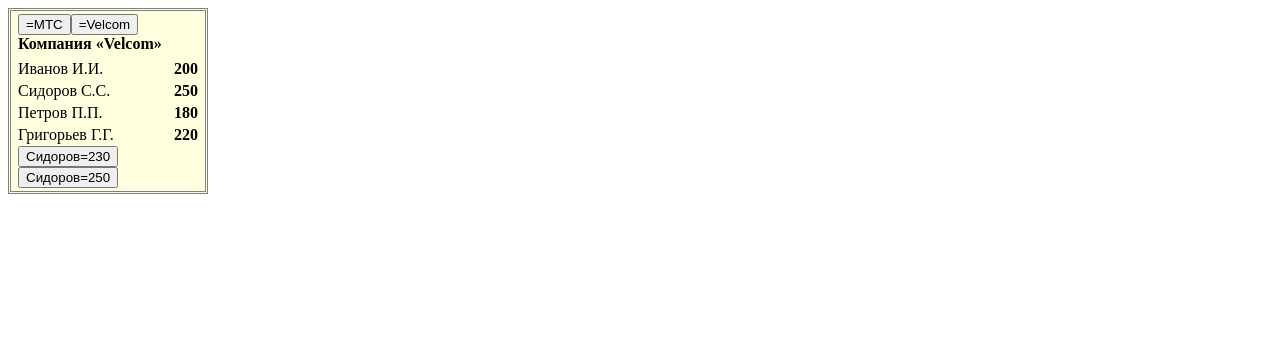
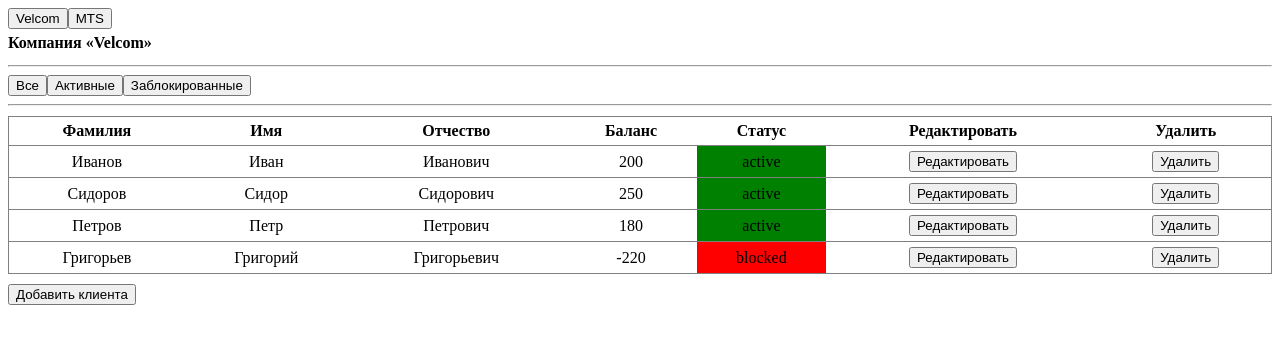
Before and after one commit to savostyuk/FD3-Shulzhenko, a React app in the folder Mobile/: page / in a window 1280 px wide. Built offline with nearby package versions, Linux system fonts and the light colour scheme.

Commit message:
add event

```diff
--- a/Mobile/App.js
+++ b/Mobile/App.js
@@ -7,10 +7,10 @@ import MobileCompany from './components/MobileCompany';
 
 let companyName='Velcom';
 let clientsArr=[
-    {id:101, fio:"Иванов И.И.", balance:200},
-    {id:105, fio:"Сидоров С.С.", balance:250},
-    {id:110, fio:"Петров П.П.", balance:180},
-    {id:120, fio:"Григорьев Г.Г.", balance:220},
+    {id:101, fam:"Иванов", im:"Иван", otch:"Иванович", balance:200},
+    {id:105, fam:"Сидоров", im:"Сидор", otch:"Сидорович", balance:250},
+    {id:110, fam:"Петров", im:"Петр", otch:"Петрович", balance:180},
+    {id:120, fam:"Григорьев", im:"Григорий", otch:"Григорьевич", balance:-220},
 ];
 
 ReactDOM.render(
--- a/Mobile/components/MobileClient.css
+++ b/Mobile/components/MobileClient.css
@@ -1,17 +1,14 @@
-div.MobileClient
-{
-    padding: 2px 0;
+tr.MobileClientInfo{
+    border: 1px solid gray;
+    border-collapse: collapse;
+}
+tr.MobileClientInfo td{
+    padding: 5px 0;
 }
 
-span.MobileClientBalance
-{
-    float: right;
-    width: 30px;
-    font-weight: bold;
-    text-align: right;
+td.statusactive{
+    background-color: green;
 }
-
-span.MobileClientFIO
-{
-    margin-right: 30px;
+td.statusblocked{
+    background-color: red;
 }
--- a/Mobile/components/MobileClient.js
+++ b/Mobile/components/MobileClient.js
@@ -1,5 +1,7 @@
 import React from 'react';
 import PropTypes from 'prop-types';
+
+import {clientEvents} from './events';
 
 import './MobileClient.css';
 
@@ -8,7 +10,9 @@ class MobileClient extends React.PureComponent {
     static propTypes = {
         info:PropTypes.shape({
             id: PropTypes.number.isRequired,
-            fio: PropTypes.string.isRequired,
+            fam: PropTypes.string.isRequired,
+            im: PropTypes.string.isRequired,
+            otch: PropTypes.string.isRequired,
             balance: PropTypes.number.isRequired,
         }),
     };
@@ -17,20 +21,38 @@ class MobileClient extends React.PureComponent {
         info: this.props.info,
     };
 
-    componentWillReceiveProps = (newProps) => {
-        console.log("MobileClient id="+this.props.info.id+" componentWillReceiveProps");
-        this.setState({info:newProps.info});
-    };
+    editClient = (EO) =>{
+        clientEvents.emit('EEditClient', this.props.info.id);
+    }
+
+    deleteClient = (EO) =>{
+        clientEvents.emit('EDeleteClient', this.props.info.id);
+    }
+
 
     render() {
 
         console.log("MobileClient id="+this.state.info.id+" render");
 
+        let status;
+        if (this.state.info.balance>=0) status = 'active'
+        else status = 'blocked';
+
         return (
-            <div className='MobileClient'>
-                <span className='MobileClientBalance'>{this.state.info.balance}</span>
-                <span className='MobileClientFIO'>{this.state.info.fio}</span>
-            </div>
+                    <tr className='MobileClientInfo'>
+                        <td>{this.state.info.fam}</td>
+                        <td>{this.state.info.im}</td>
+                        <td>{this.state.info.otch}</td>
+                        <td>{this.state.info.balance}</td>
+                        <td className={"status"+status}>{status}</td>
+                        <td>
+                            <input type='button' value='Редактировать'  onClick={this.editClient}/>
+                        </td>
+                        <td>
+                            <input type='button' value='Удалить'  onClick={this.deleteClient}/>
+                        </td>
+                    </tr>
+
         );
 
     }
--- a/Mobile/components/MobileCompany.css
+++ b/Mobile/components/MobileCompany.css
@@ -1,17 +1,25 @@
 .MobileCompany
 {
-    border: double gray 3px;
-    width: 180px;
-    padding: 3px 7px;
-    background-color: lightyellow;
+
 }
 
 .MobileCompanyName
 {
     font-weight: bold;
+    padding: 5px 0;
 }
 
-.MobileCompanyClients
+table.MobileCompanyClients
 {
-    padding-top: 5px;
+    border: 1px solid gray;
+    border-collapse: collapse;
+    width: 100%;
+    margin: 10px 0;
+    text-align: center;
 }
+tr.Headings {
+    font-weight: bold;
+}
+tr.Headings td{
+    padding: 5px 0;
+}
--- a/Mobile/components/MobileCompany.js
+++ b/Mobile/components/MobileCompany.js
@@ -1,5 +1,7 @@
 import React from 'react';
 import PropTypes from 'prop-types';
+
+import {clientEvents} from './events';
 
 import MobileClient from './MobileClient';
 
@@ -12,8 +14,11 @@ class MobileCompany extends React.PureComponent {
         clients:PropTypes.arrayOf(
             PropTypes.shape({
                 id: PropTypes.number.isRequired,
-                fio: PropTypes.string.isRequired,
+                fam: PropTypes.string.isRequired,
+                im: PropTypes.string.isRequired,
+                otch: PropTypes.string.isRequired,
                 balance: PropTypes.number.isRequired,
+                status: PropTypes.string.isRequired,
             })
         ),
     };
@@ -24,50 +29,13 @@ class MobileCompany extends React.PureComponent {
     };
 
     setName1 = () => {
-        this.setState({name:'МТС'});
+        this.setState({name:'Velcom'});
     };
 
     setName2 = () => {
-        this.setState({name:'Velcom'});
+        this.setState({name:'MTS'});
     };
 
-    setBalance = (clientId,newBalance) => {
-        let newClients=[...this.state.clients]; // копия самого массива клиентов
-        newClients.forEach( (c,i) => {
-            if ( c.id==clientId ) {
-                //if ( c.id==clientId && c.balance!=newBalance ) {
-                let newClient={...c}; // копия хэша изменившегося клиента
-                newClient.balance=newBalance;
-                newClients[i]=newClient;
-            }
-        } );
-        this.setState({clients:newClients});
-    };
-
-    /*
-    setBalance = (clientId,newBalance) => {
-      let changed=false;
-      let newClients=[...this.state.clients]; // копия самого массива клиентов
-      newClients.forEach( (c,i) => {
-        if ( c.id==clientId && c.balance!=newBalance ) {
-          let newClient={...c}; // копия хэша изменившегося клиента
-          newClient.balance=newBalance;
-          newClients[i]=newClient;
-          changed=true;
-        }
-      } );
-      if ( changed )
-        this.setState({clients:newClients});
-    };
-    */
-
-    setBalance1 = () => {
-        this.setBalance(105,230);
-    };
-
-    setBalance2 = () => {
-        this.setBalance(105,250);
-    };
 
     render() {
 
@@ -79,14 +47,29 @@ class MobileCompany extends React.PureComponent {
 
         return (
             <div className='MobileCompany'>
-                <input type="button" value="=МТС" onClick={this.setName1} />
-                <input type="button" value="=Velcom" onClick={this.setName2} />
+                <input type="button" value="Velcom" onClick={this.setName1} />
+                <input type="button" value="MTS" onClick={this.setName2} />
                 <div className='MobileCompanyName'>Компания &laquo;{this.state.name}&raquo;</div>
-                <div className='MobileCompanyClients'>
+                <hr />
+                    <input type="button" value="Все" onClick={this.allShow} />
+                    <input type="button" value="Активные" onClick={this.activeShow} />
+                    <input type="button" value="Заблокированные" onClick={this.blockedShow} />
+                <hr />
+                <table className='MobileCompanyClients'>
+                    <tbody>
+                    <tr className="Headings">
+                        <td>Фамилия</td>
+                        <td>Имя</td>
+                        <td>Отчество</td>
+                        <td>Баланс</td>
+                        <td>Статус</td>
+                        <td>Редактировать</td>
+                        <td>Удалить</td>
+                    </tr>
                     {clientsCode}
-                </div>
-                <input type="button" value="Сидоров=230" onClick={this.setBalance1} />
-                <input type="button" value="Сидоров=250" onClick={this.setBalance2} />
+                    </tbody>
+                </table>
+                <input type="button" value="Добавить клиента" onClick={this.addClient} />
             </div>
         )
             ;
--- /dev/null
+++ b/Mobile/components/events.js
@@ -0,0 +1,5 @@
+import {EventEmitter} from 'events';
+
+let clientEvents=new EventEmitter();
+
+export {clientEvents};
--- a/Mobile/package.json
+++ b/Mobile/package.json
@@ -21,6 +21,7 @@
     "webpack-dev-server": "^2.9.4"
   },
   "dependencies": {
+    "events": "^1.1.1",
     "prop-types": "^15.6.0",
     "react": "^16.0.0",
     "react-dom": "^16.0.0"
```
Also changed, not shown: 1 other file.
